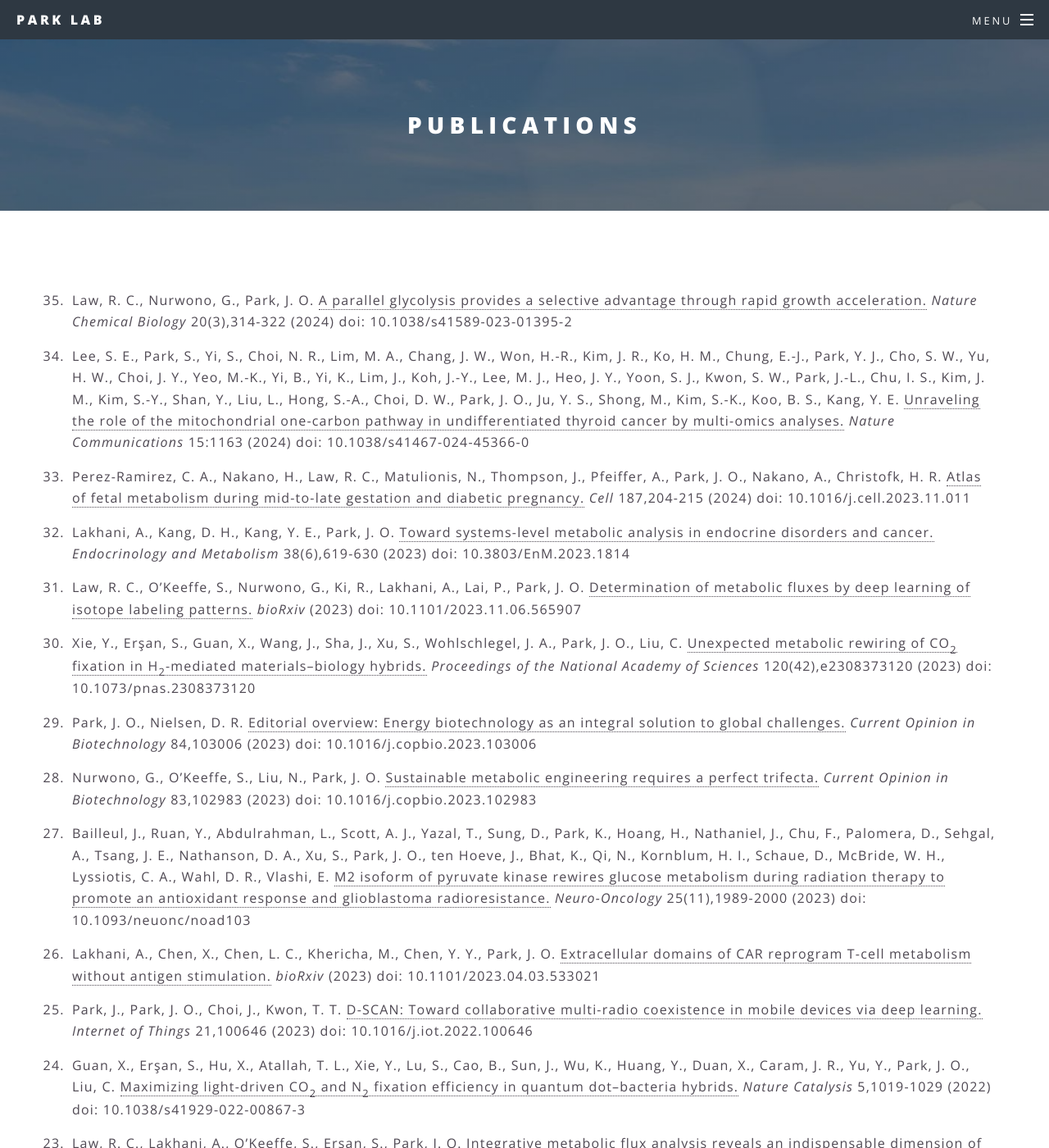
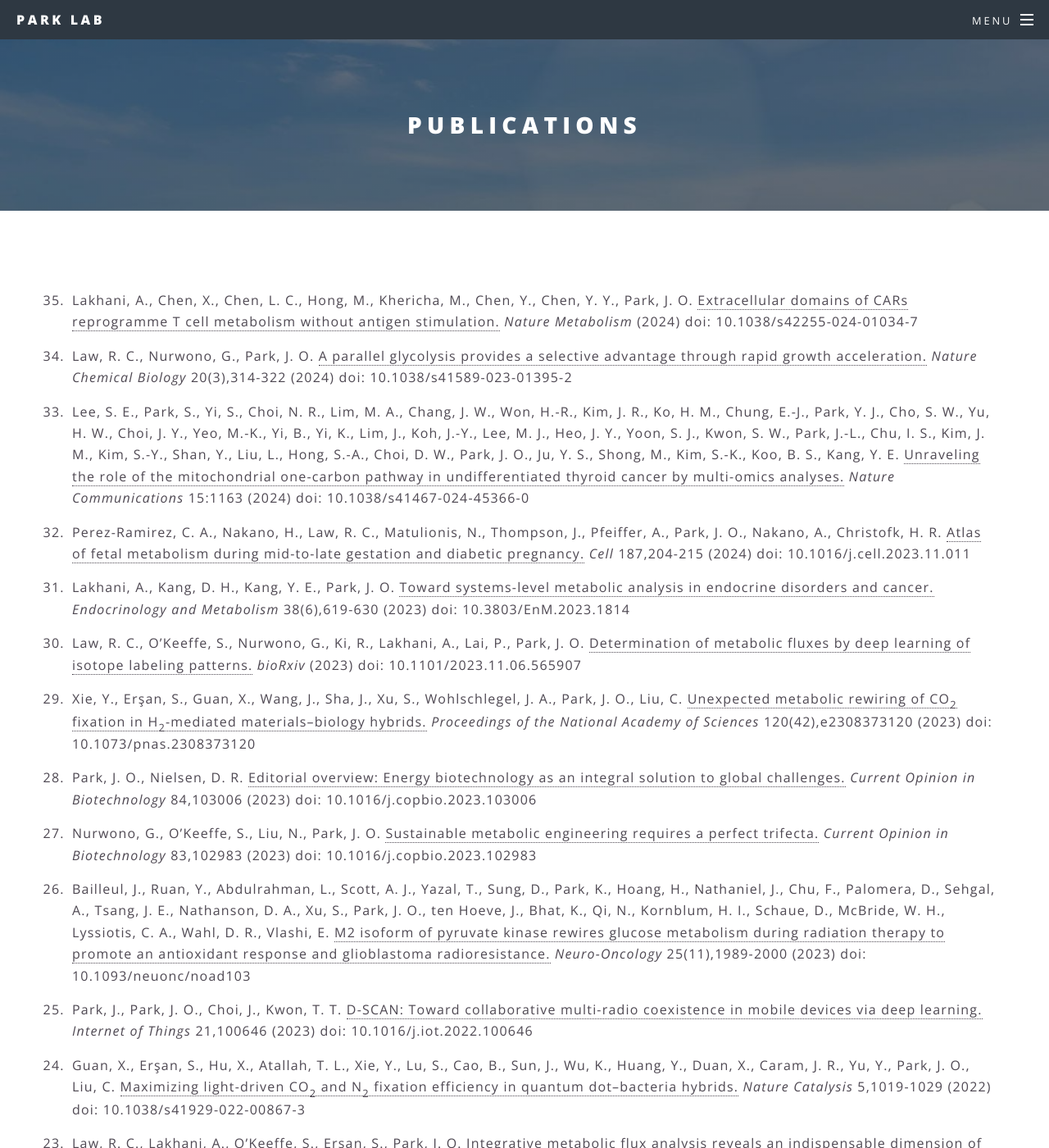
Before and after one commit to jopark/jopark.github.io, a Jekyll site: the page built from publications.html, in a window 1280 px wide and 1400 px high. Shown: the whole window at 82% size. Built offline with Jekyll 4.4.1, drawn with Linux system fonts in a browser that asks for light colours.

Commit message:
Update publications.html

```diff
--- a/publications.html
+++ b/publications.html
@@ -4,6 +4,7 @@ title: Publications
 ---
 
 <ol reversed class="ul2">
+<li>Lakhani, A., Chen, X., Chen, L. C., Hong, M., Khericha, M., Chen, Y., Chen, Y. Y., Park, J. O.  <a href="https://doi.org/10.1038/s42255-024-01034-7">Extracellular domains of CARs reprogramme T cell metabolism without antigen stimulation.</a> <i>Nature Metabolism</i> (2024) doi: 10.1038/s42255-024-01034-7</li>
 <li>Law, R. C., Nurwono, G., Park, J. O.  <a href="https://doi.org/10.1038/s41589-023-01395-2">A parallel glycolysis provides a selective advantage through rapid growth acceleration.</a> <i>Nature Chemical Biology</i> 20(3),314-322 (2024) doi: 10.1038/s41589-023-01395-2</li>
 <li>Lee, S. E., Park, S., Yi, S., Choi, N. R., Lim, M. A., Chang, J. W., Won, H.-R., Kim, J. R., Ko, H. M., Chung, E.-J., Park, Y. J., Cho, S. W., Yu, H. W., Choi, J. Y., Yeo, M.-K., Yi, B., Yi, K., Lim, J., Koh, J.-Y., Lee, M. J., Heo, J. Y., Yoon, S. J., Kwon, S. W., Park, J.-L., Chu, I. S., Kim, J. M., Kim, S.-Y., Shan, Y., Liu, L., Hong, S.-A., Choi, D. W., Park, J. O., Ju, Y. S., Shong, M., Kim, S.-K., Koo, B. S., Kang, Y. E.  <a href="https://www.nature.com/articles/s41467-024-45366-0">Unraveling the role of the mitochondrial one-carbon pathway in undifferentiated thyroid cancer by multi-omics analyses.</a> <i>Nature Communications</i> 15:1163 (2024) doi: 10.1038/s41467-024-45366-0</li>
 <li>Perez-Ramirez, C. A., Nakano, H., Law, R. C., Matulionis, N., Thompson, J., Pfeiffer, A., Park, J. O., Nakano, A., Christofk, H. R.  <a href="https://authors.elsevier.com/sd/article/S0092-8674(23)01228-X">Atlas of fetal metabolism during mid-to-late gestation and diabetic pregnancy.</a> <i>Cell</i> 187,204-215 (2024) doi: 10.1016/j.cell.2023.11.011</li>
@@ -14,7 +15,7 @@ title: Publications
 <li>Nurwono, G., O’Keeffe, S., Liu, N., Park, J. O.  <a href="https://www.sciencedirect.com/science/article/pii/S0958166923000939">Sustainable metabolic engineering requires a perfect trifecta.</a> <i>Current Opinion in Biotechnology</i> 83,102983 (2023) doi: 10.1016/j.copbio.2023.102983</li>
 <!-- <li>Law, R. C., Nurwono, G., Park, J. O.  <a href="https://doi.org/10.1038/s41589-023-01395-2">A parallel glycolysis provides a selective advantage through rapid growth acceleration.</a> <i>Nature Chemical Biology</i> (2023) doi: 10.1038/s41589-023-01395-2</li> -->
 <li>Bailleul, J., Ruan, Y., Abdulrahman, L., Scott, A. J., Yazal, T., Sung, D., Park, K., Hoang, H., Nathaniel, J., Chu, F., Palomera, D., Sehgal, A., Tsang, J. E., Nathanson, D. A., Xu, S., Park, J. O., ten Hoeve, J., Bhat, K., Qi, N., Kornblum, H. I., Schaue, D., McBride, W. H., Lyssiotis, C. A., Wahl, D. R., Vlashi, E.  <a href="https://doi.org/10.1093/neuonc/noad103">M2 isoform of pyruvate kinase rewires glucose metabolism during radiation therapy to promote an antioxidant response and glioblastoma radioresistance.</a> <i>Neuro-Oncology</i> 25(11),1989-2000 (2023) doi: 10.1093/neuonc/noad103</li>
-<li>Lakhani, A., Chen, X., Chen, L. C., Khericha, M., Chen, Y. Y., Park, J. O.  <a href="https://doi.org/10.1101/2023.04.03.533021">Extracellular domains of CAR reprogram T-cell metabolism without antigen stimulation.</a> <i>bioRxiv</i> (2023) doi: 10.1101/2023.04.03.533021</li>
+<!-- <li>Lakhani, A., Chen, X., Chen, L. C., Khericha, M., Chen, Y. Y., Park, J. O.  <a href="https://doi.org/10.1101/2023.04.03.533021">Extracellular domains of CAR reprogram T-cell metabolism without antigen stimulation.</a> <i>bioRxiv</i> (2023) doi: 10.1101/2023.04.03.533021</li> -->
 <li>Park, J., Park, J. O., Choi, J., Kwon, T. T.  <a href="https://doi.org/10.1016/j.iot.2022.100646">D-SCAN: Toward collaborative multi-radio coexistence in mobile devices via deep learning.</a> <i>Internet of Things</i> 21,100646 (2023) doi: 10.1016/j.iot.2022.100646</li>
 <li>Guan, X., Erşan, S., Hu, X., Atallah, T. L., Xie, Y., Lu, S., Cao, B., Sun, J., Wu, K., Huang, Y., Duan, X., Caram, J. R., Yu, Y., Park, J. O., Liu, C.  <a href="https://doi.org/10.1038/s41929-022-00867-3">Maximizing light-driven CO<sub>2</sub> and N<sub>2</sub> fixation efficiency in quantum dot–bacteria hybrids.</a> <i>Nature Catalysis</i> 5,1019-1029 (2022) doi: 10.1038/s41929-022-00867-3</li>
 <!-- <li>Law, R. C., Nurwono, G., Park, J. O.  <a href="https://doi.org/10.1101/2022.08.19.504590">A parallel glycolysis supports rapid adaptation in dynamic environments.</a> <i>bioRxiv</i> (2022) doi: 10.1101/2022.08.19.504590</li> -->
```
